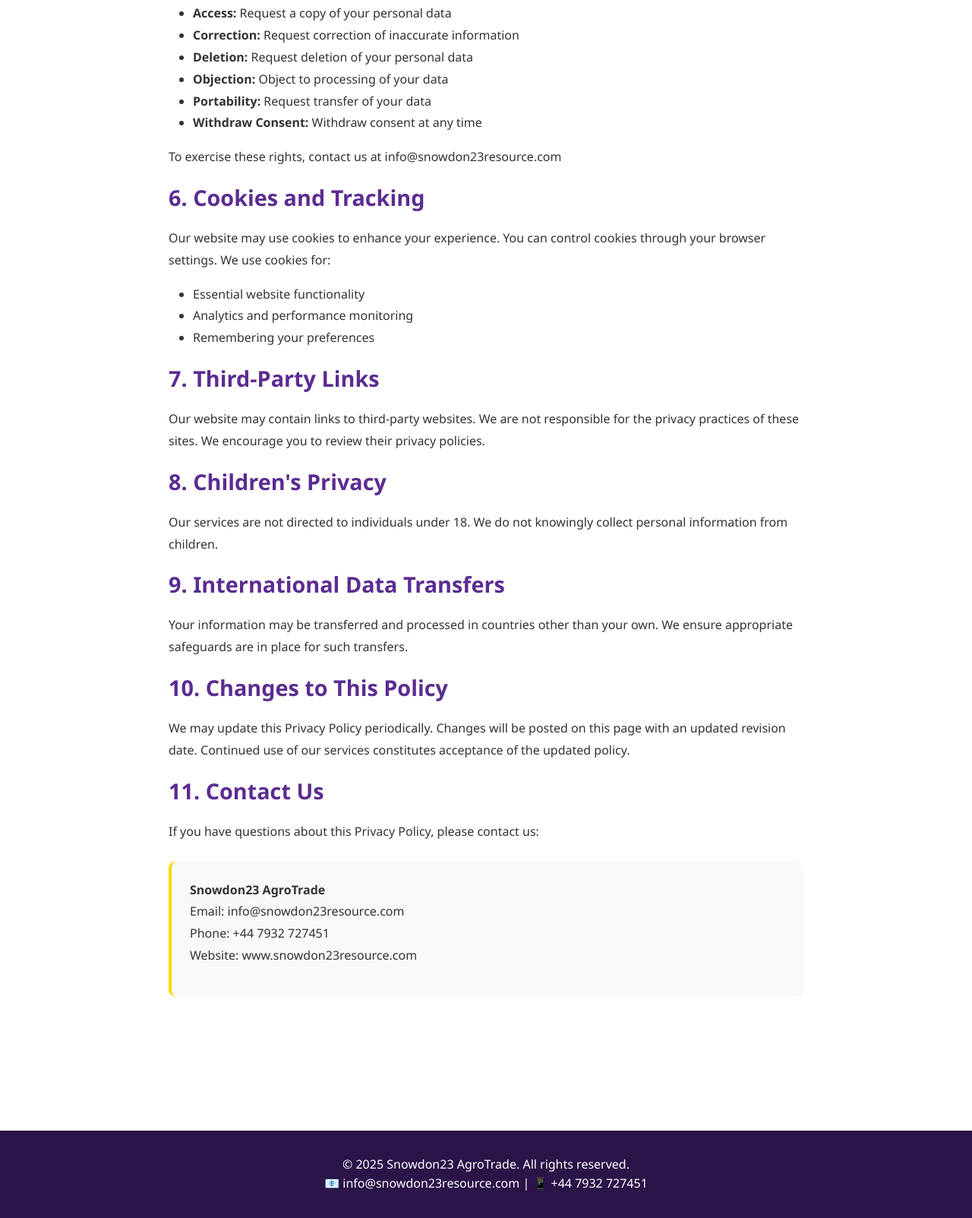
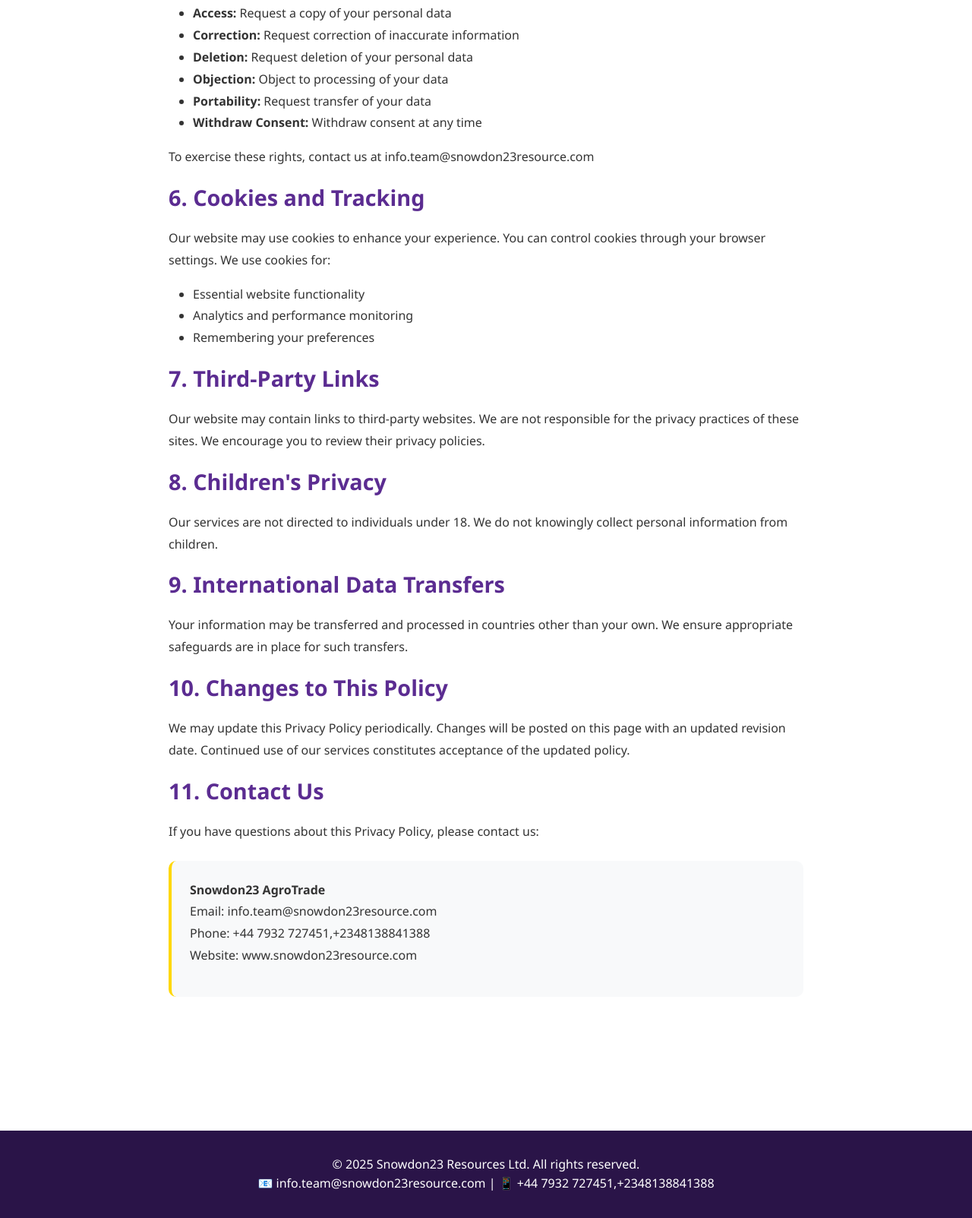
Before and after one commit to solomonAdekunle/snowdon23-agrotrade, a website: page privacy-terms.html in a window 1280 px wide. Shown: the part 2327-3930 px from the top of the page at 76% size. Drawn offline with Linux system fonts and the light colour scheme.

Commit message:
Update privacy-terms.html
updating the email and contact number

```diff
--- a/privacy-terms.html
+++ b/privacy-terms.html
@@ -131,7 +131,7 @@
           <li><strong>Portability:</strong> Request transfer of your data</li>
           <li><strong>Withdraw Consent:</strong> Withdraw consent at any time</li>
         </ul>
-        <p>To exercise these rights, contact us at info@snowdon23resource.com</p>
+        <p>To exercise these rights, contact us at info.team@snowdon23resource.com</p>
 
         <h2>6. Cookies and Tracking</h2>
         <p>Our website may use cookies to enhance your experience. You can control cookies through your browser settings. We use cookies for:</p>
@@ -157,8 +157,8 @@
         <p>If you have questions about this Privacy Policy, please contact us:</p>
         <div class="highlight-box">
           <p><strong>Snowdon23 AgroTrade</strong><br>
-          Email: info@snowdon23resource.com<br>
-          Phone: +44 7932 727451<br>
+          Email: info.team@snowdon23resource.com<br>
+          Phone: +44 7932 727451,+2348138841388<br>
           Website: www.snowdon23resource.com</p>
         </div>
       </div>
@@ -294,8 +294,8 @@
         <p>For questions about these Terms of Service:</p>
         <div class="highlight-box">
           <p><strong>Snowdon23 AgroTrade</strong><br>
-          Email: info@snowdon23resource.com<br>
-          Phone: +44 7932 727451<br>
+          Email: info.team@snowdon23resource.com<br>
+          Phone: +44 7932 727451,+2348138841388<br>
           Website: www.snowdon23resource.com</p>
         </div>
 
@@ -305,8 +305,8 @@
   </div>
 
   <footer>
-    <p>&copy; 2025 Snowdon23 AgroTrade. All rights reserved.</p>
-    <p>📧 info@snowdon23resource.com | 📱 +44 7932 727451</p>
+    <p>&copy; 2025 Snowdon23 Resources Ltd. All rights reserved.</p>
+    <p>📧 info.team@snowdon23resource.com | 📱 +44 7932 727451,+2348138841388</p>
   </footer>
 
   <script>
```
